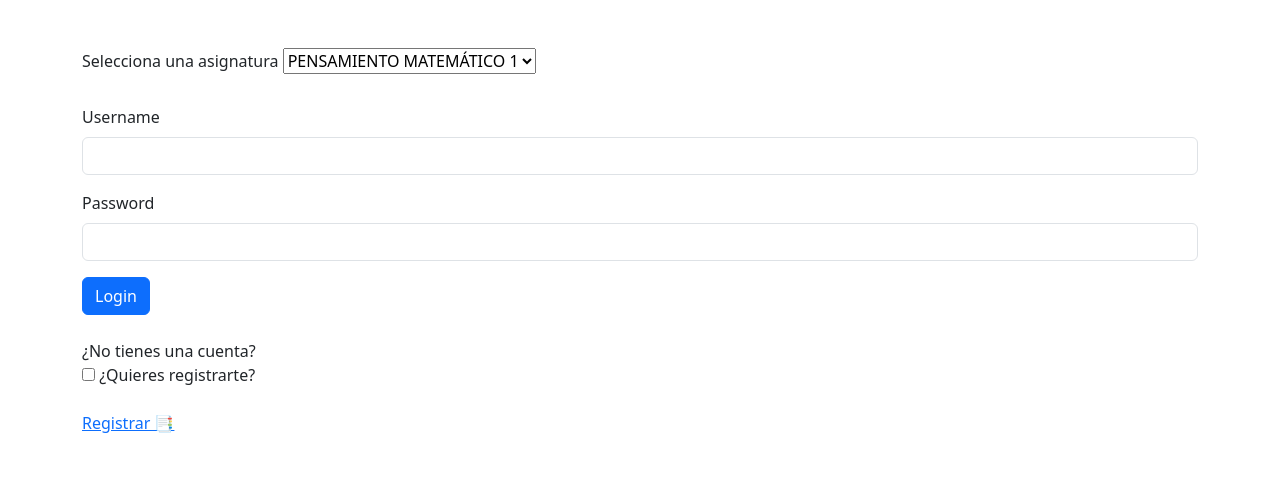
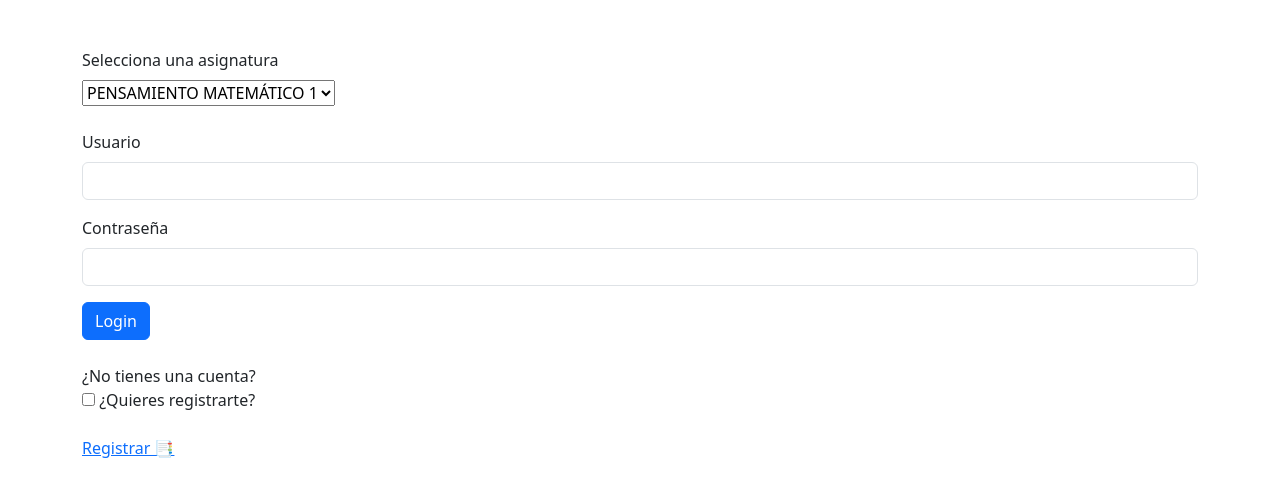
Before and after one commit to renebec/school, a Flask app: page /login in a window 1280 px wide. Shown: the top 497 px of the page. Run offline with Flask 3, Linux system fonts and the light colour scheme.

Commit message:
login asignaturas label

```diff
--- a/templates/login.html
+++ b/templates/login.html
@@ -27,7 +27,7 @@
 
         <form method="post" action="{{ url_for('login') }}">
         <!--<form id="myform" method="POST" action="choice">-->
-          <label for="asig" class="form-label">Selecciona una asignatura</label>
+          <label for="asig" class="form-label">Selecciona una asignatura</label><br>
           <select name="asig" required>
             <option value="1">PENSAMIENTO MATEMÁTICO 1</option>
             <option value="2">PENSAMIENTO MATEMÁTICO 2</option>
@@ -40,11 +40,11 @@
           </select>
           <br><br>
             <div class="mb-3">
-                <label for="username" class="form-label">Username</label>
+                <label for="username" class="form-label">Usuario</label>
                 <input type="text" class="form-control" id="username" name="username" required>
             </div>
             <div class="mb-3">
-                <label for="password" class="form-label">Password</label>
+                <label for="password" class="form-label">Contraseña</label>
                 <input type="password" class="form-control" id="password" name="password" required>
             </div>
 
```
